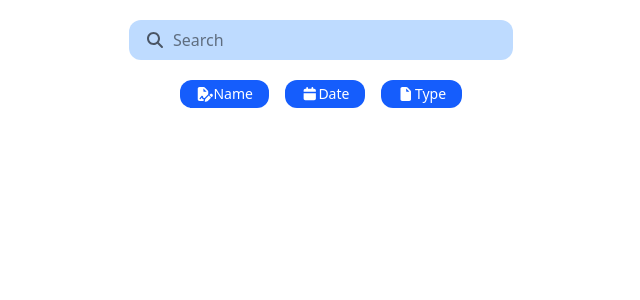
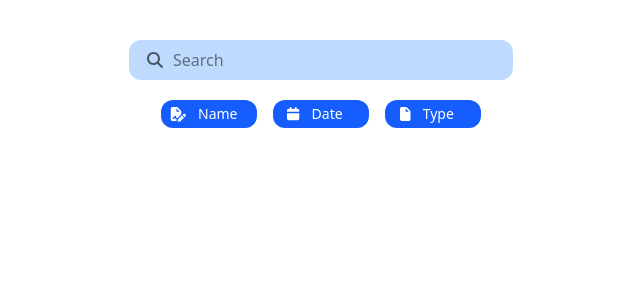
Before and after one commit to BertAtibagos/FCPC-INTRANET, a React (Vite) app: page / in a window 1280 px wide. Shown: the top 300 px of the page, without its empty margins (319-959 px from the left). Built offline with nearby package versions, Linux system fonts and the light colour scheme.

Commit message:
Add margins

```diff
--- a/src/searchbar.jsx
+++ b/src/searchbar.jsx
@@ -9,9 +9,9 @@ library.add(fas, far, fab)
 const FilterButtons = (props) => {
     const { label, children } = props;
     return(
-        <button className="bg-blue-600 rounded-xl px-4 py-1 mx-2 text-white hover:bg-blue-800 text-sm relative">
+        <button className="bg-blue-600 rounded-xl px-4 py-1 mx-2 text-white hover:bg-blue-800 text-sm relative w-24 flex justify-center items-center">
         { children }
-        { label }
+        <p className="mx-3">{ label }</p>
         </button>
     )
 }
@@ -28,7 +28,7 @@ const FilterRow = (props) => {
 const SearchBar = (props) => {
     const { children } = props;
     return(
-        <div className="flex flex-col">
+        <div className="flex flex-col my-5">
             <div className="flex justify-center my-5">
                 <div className="relative w-96">
                     <div className="absolute left-4 top-1/2 -translate-y-1/2 text-gray-600 pointer-events-none">
```
